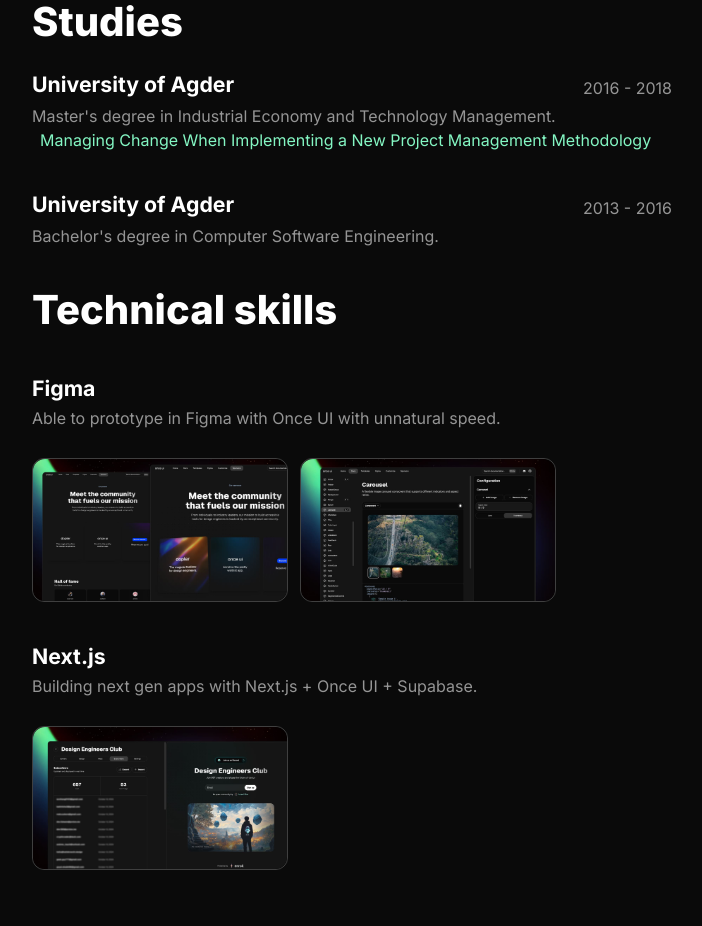
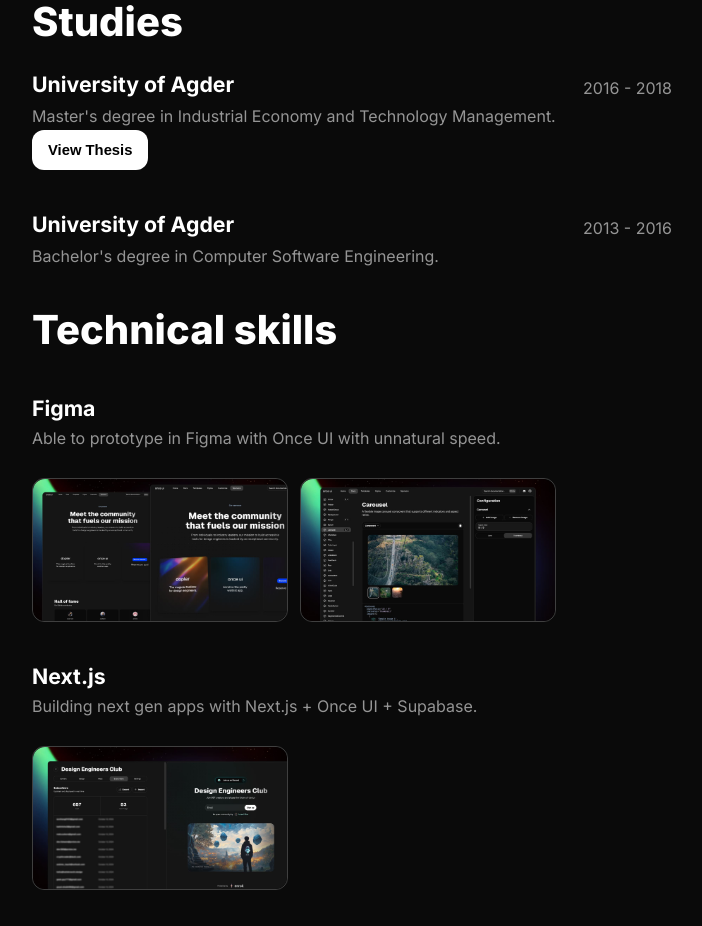
Before and after one commit to johnforeland/john.fore.land, a Next.js app: page /about in a window 1280 px wide. Shown: the part 1300-2226 px from the top of the page, without its empty margins (480-1182 px from the left). Built offline with nearby package versions, Linux system fonts and the light colour scheme.

Commit message:
added thesis pdf modal

```diff
--- a/src/app/about/studies.tsx
+++ b/src/app/about/studies.tsx
@@ -1,5 +1,8 @@
+"use client";
+
 import { Column, Flex, Heading, Text, SmartLink } from "@/once-ui/components";
 import { about } from "@/app/resources/content";
+import ThesisModal from "./thesis-modal";
 
 export default function Studies() {
   return (
@@ -37,9 +40,10 @@ export default function Studies() {
                   {institution.description}
                 </Text>
                 {institution.thesis && (
-                  <SmartLink href={institution.thesisUrl} iconSize="xs">
-                    {institution.thesis}
-                  </SmartLink>
+                  <ThesisModal
+                    name={institution.thesis}
+                    url={institution.thesisUrl}
+                  />
                 )}
               </Column>
             ))}
--- /dev/null
+++ b/src/app/about/thesis-modal.tsx
@@ -0,0 +1,40 @@
+"use client";
+
+import { Dialog, Button, Column } from "@/once-ui/components";
+import React from "react";
+
+export default function ThesisModal({
+  name,
+  url,
+}: {
+  name: string;
+  url: string;
+}) {
+  const [isOpen, setIsOpen] = React.useState(false);
+
+  return (
+    <>
+      <Button
+        variant="primary"
+        size="m"
+        onClick={() => setIsOpen(!isOpen)}
+        label="View Thesis"
+      ></Button>
+
+      <Dialog
+        fillWidth
+        isOpen={isOpen}
+        onClose={() => setIsOpen(false)}
+        title="Thesis"
+      >
+        <object
+          data={url}
+          title={name}
+          width="100%"
+          height="800"
+          style={{ border: "none" }}
+        ></object>
+      </Dialog>
+    </>
+  );
+}
--- a/src/app/resources/content.js
+++ b/src/app/resources/content.js
@@ -143,7 +143,7 @@ const about = {
           "Managing Change When Implementing a New Project Management Methodology",
         // TODO: change to modal
         thesisUrl:
-          "https://uia.brage.unit.no/uia-xmlui/bitstream/handle/11250/2566847/F%C3%B8reland%20John%20Arne.pdf?sequence=1&isAllowed=y",
+          "https://uia.brage.unit.no/uia-xmlui/bitstream/handle/11250/2566847/F%C3%B8reland%20John%20Arne.pdf",
       },
       {
         name: "University of Agder",
```
